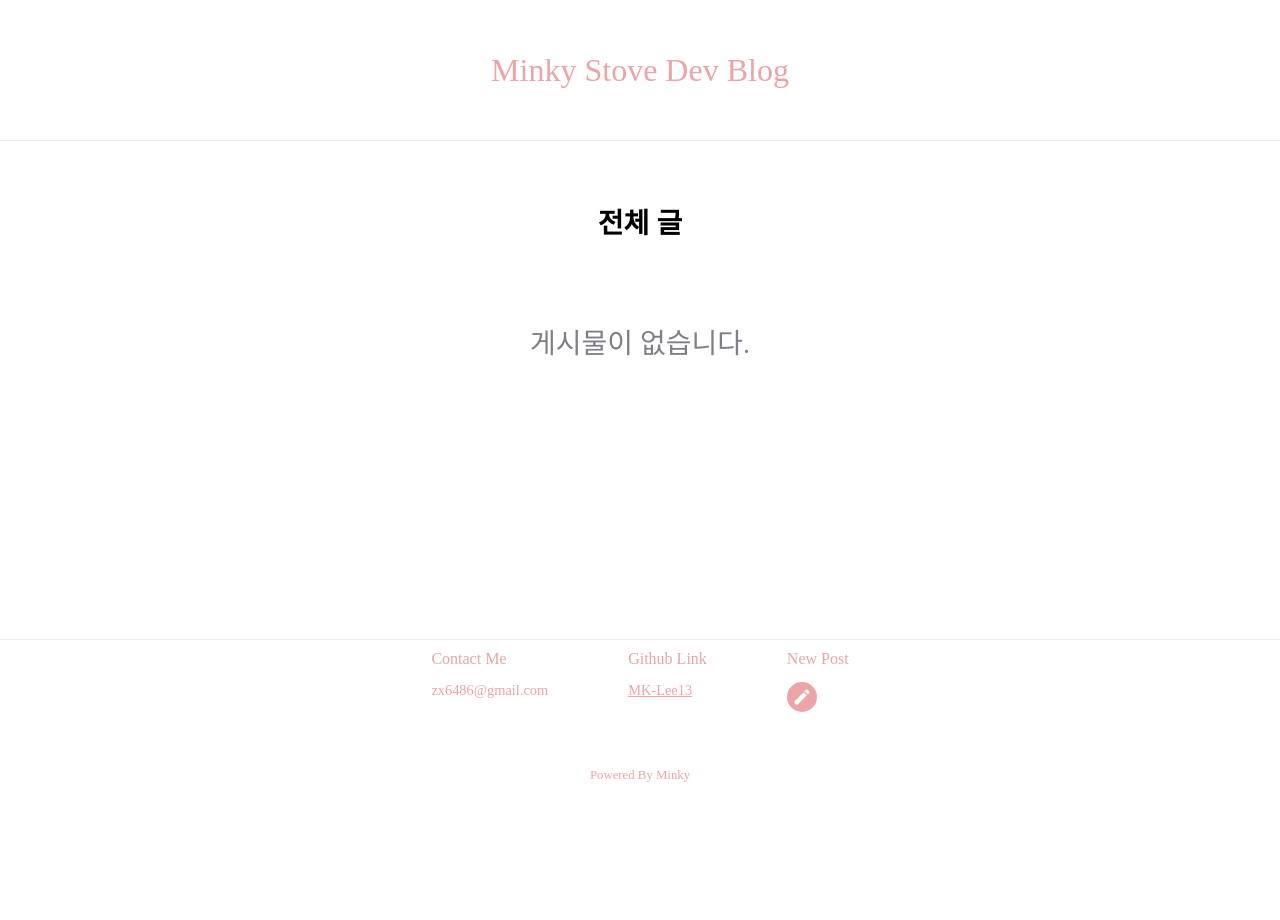
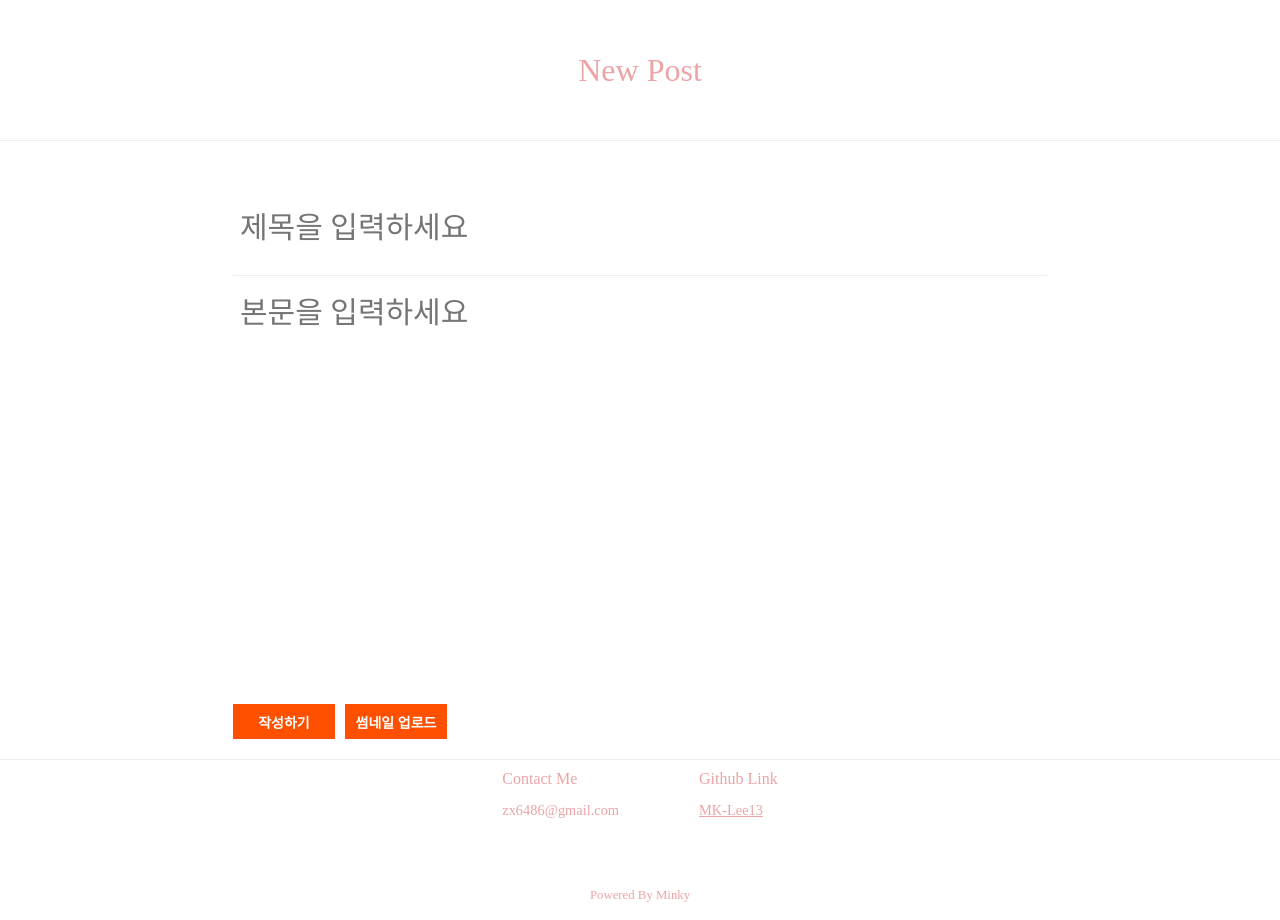
Before and after one commit to MK-Lee13/StoveDevCamp_Subject, a React (Create React App) app in the folder frontend/: page /post in a window 1280 px wide. Before the commit this address led to /main. Before the commit the page ends 800 px from the top, so only its background shows below. Built offline with nearby package versions, Linux system fonts and the light colour scheme; no server answers.

Commit message:
feat: 게시판 등록 페이지 UI 제작 및 API 연결 - 게시판 등록 페이지 UI 제작 - 게시판 등록 API  연결 - 게시판 등록 시 공백 체크

```diff
--- a/frontend/src/App.js
+++ b/frontend/src/App.js
@@ -2,6 +2,7 @@ import './App.css';
 import React from 'react'
 import { BrowserRouter, Switch, Route, Redirect } from "react-router-dom";
 import Main from './pages/main'
+import Post from './pages/post'
 
 function App() {
   return (
@@ -10,6 +11,9 @@ function App() {
         <Route exact path="/main">
           <Main />
         </Route>
+        <Route exact path="/post">
+          <Post />
+        </Route>
         <Redirect path="*" to="/main" />
       </Switch>
     </BrowserRouter >
--- a/frontend/src/components/middle/index.js
+++ b/frontend/src/components/middle/index.js
@@ -1,5 +1,6 @@
 import React from 'react'
 import styled from 'styled-components';
+import { redirect } from '../../utils/redirect';
 
 const MiddleContainer = styled.div`
     display: flex;
@@ -91,7 +92,7 @@ const Middle = ({ isEdit }) => {
         {isEdit && (
           <EditBox>
             <EditTitle>New Post</EditTitle>
-            <EditIcon src="icn_create.png"></EditIcon>
+            <EditIcon src="icn_create.png" onClick={() => { redirect("/post") }}></EditIcon>
           </EditBox>
         )}
       </MiddleBox>
--- /dev/null
+++ b/frontend/src/pages/post/components/write/index.js
@@ -0,0 +1,143 @@
+import { postNoHeader } from '../../../../utils/api';
+import { redirect } from '../../../../utils/redirect';
+import React from 'react'
+import styled from 'styled-components';
+import Header from '../../../../components/header'
+import Middle from '../../../../components/middle'
+import Footer from '../../../../components/footer'
+
+const WriteContainer = styled.div`
+    display: flex;
+    flex-direction: column;
+    align-items: center;
+    width: 100%;
+    height: 100vh;
+`
+
+const WriteWrapper = styled.div`
+    display: flex;
+    flex-direction: column;
+    margin-bottom: auto;
+`
+
+const WriteTitleBox = styled.div`
+    padding: 5px;
+    border-bottom: 1px solid #eee;
+`
+
+const WriteTitleTextArea = styled.textarea`
+    width: 800px;
+    height: 56px;
+    border: none;
+    font-size: 30px;
+    color: #202020;
+    font-family: Noto Sans KR;
+    resize: none;
+    outline: 0 none;
+    line-height: 40px;
+    overflow: hidden;
+`
+
+const WriteDescBox = styled.div`
+    padding: 5px;
+    margin-top: 10px;
+`
+
+const WriteDescTextArea = styled.textarea`
+    width: 800px;
+    height: 400px;
+    border: none;
+    font-size: 30px;
+    color: #202020;
+    font-family: Noto Sans KR;
+    resize: none;
+    outline: 0 none;
+    line-height: 40px;
+`
+
+const ButtonBox = styled.div`
+    display: flex;
+    flex-direction: row;
+`
+
+const WriteButton = styled.button`
+    width: 102px;
+    height: 35px;
+    background: #ff5000;
+    color: white;
+    font-size: 14px;
+    font-weight: bold;
+    font-family: Noto Sans KR;
+    cursor: pointer;
+    margin-top: auto;
+    margin-right: 10px;
+    margin-bottom: 20px;
+    outline: none;
+    border: 0;
+`
+
+const Write = () => {
+  // const [url, setUrl] = React.useState("")
+  const [title, setTitle] = React.useState("")
+  const [desc, setDesc] = React.useState("")
+
+  // const handleUrl = (event) => {
+  //   setUrl(event.target.value)
+  // }
+
+  const handleTitle = (event) => {
+    setTitle(event.target.value)
+  }
+
+  const handleDesc = (event) => {
+    setDesc(event.target.value)
+  }
+
+  const uploadNewPost = () => {
+    if (title.replace(/\s/g, "") === "") {
+      alert("제목을 입력해주세요")
+      return
+    }
+
+    if (desc.replace(/\s/g, "") === "") {
+      alert("본문을 입력해주세요")
+      return
+    }
+
+    postNoHeader(`/api/v1/boards`, {
+      body: {
+        title: title,
+        body: desc
+      }
+    })
+      .then(response => {
+        alert("새로운 포스트를 등록하셨습니다")
+        redirect("/main")
+      }).catch(error => {
+        console.log(error.response)
+      })
+
+  }
+
+  return (
+    <WriteContainer>
+      <Header name="New Post"></Header>
+      <WriteWrapper>
+        <WriteTitleBox>
+          <WriteTitleTextArea onChange={handleTitle} placeholder="제목을 입력하세요"></WriteTitleTextArea>
+        </WriteTitleBox>
+        <WriteDescBox>
+          <WriteDescTextArea onChange={handleDesc} placeholder="본문을 입력하세요"></WriteDescTextArea>
+        </WriteDescBox>
+        <ButtonBox>
+          <WriteButton onClick={uploadNewPost}>작성하기</WriteButton>
+          <WriteButton>썸네일 업로드</WriteButton>
+        </ButtonBox>
+      </WriteWrapper>
+      <Middle isEdit={false} />
+      <Footer />
+    </WriteContainer>
+  );
+}
+
+export default Write
--- /dev/null
+++ b/frontend/src/pages/post/index.js
@@ -0,0 +1,6 @@
+import Write from './components/write'
+const Post = () => {
+  return (<Write></Write>)
+}
+
+export default Post
--- /dev/null
+++ b/frontend/src/utils/redirect.js
@@ -0,0 +1,3 @@
+export const redirect = (path) => {
+    window.location.href = path
+};
```
